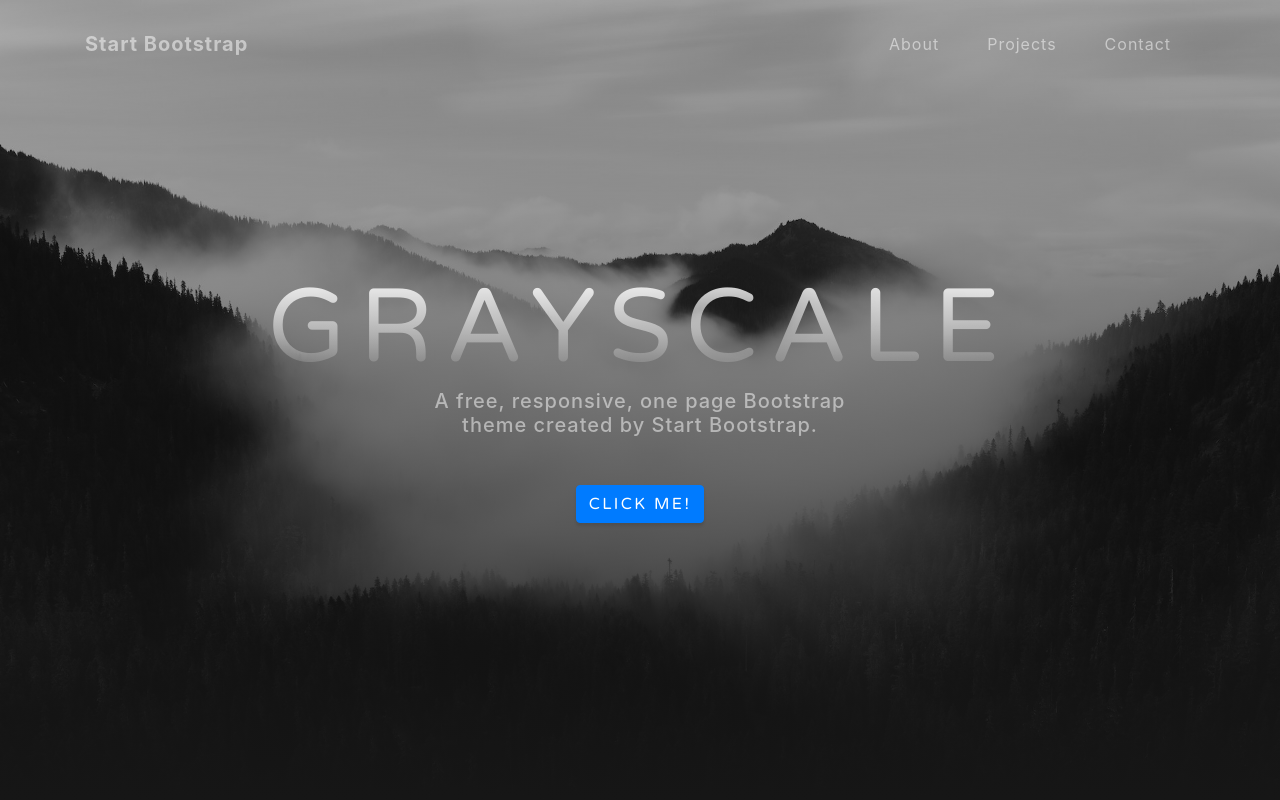
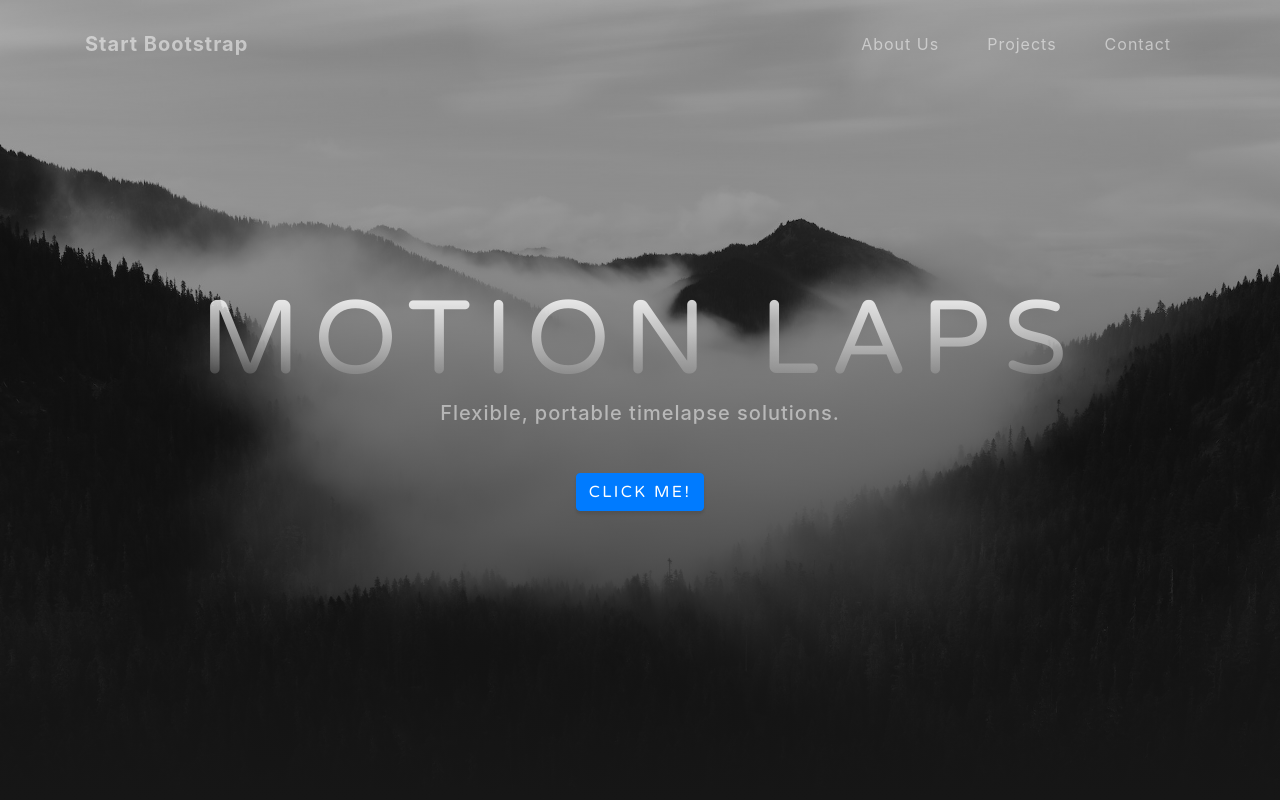
Before and after one commit to leopashov/horizonsfirst-website, a website with bundled scripts: page index.html in a window 1280 px wide. Shown: the top 800 px of the page. Built offline with nearby package versions, Linux system fonts and the light colour scheme.

Commit message:
Update index.html
title change

```diff
--- a/index.html
+++ b/index.html
@@ -36,7 +36,7 @@
       <div class="collapse navbar-collapse" id="navbarResponsive">
         <ul class="navbar-nav ml-auto">
           <li class="nav-item">
-            <a class="nav-link js-scroll-trigger" href="#about">About</a>
+            <a class="nav-link js-scroll-trigger" href="#about">About Us</a>
           </li>
           <li class="nav-item">
             <a class="nav-link js-scroll-trigger" href="#projects">Projects</a>
@@ -53,8 +53,8 @@
   <header class="masthead">
     <div class="container d-flex h-100 align-items-center">
       <div class="mx-auto text-center">
-        <h1 class="mx-auto my-0 text-uppercase">Grayscale</h1>
-        <h2 class="text-white-50 mx-auto mt-2 mb-5">A free, responsive, one page Bootstrap theme created by Start Bootstrap.</h2>
+        <h1 class="mx-auto my-0 text-uppercase">Motion Laps</h1>
+        <h2 class="text-white-50 mx-auto mt-2 mb-5">Flexible, portable timelapse solutions.</h2>
         <a href="#about" class="btn btn-primary js-scroll-trigger">Click Me!</a>
       </div>
     </div>
```
